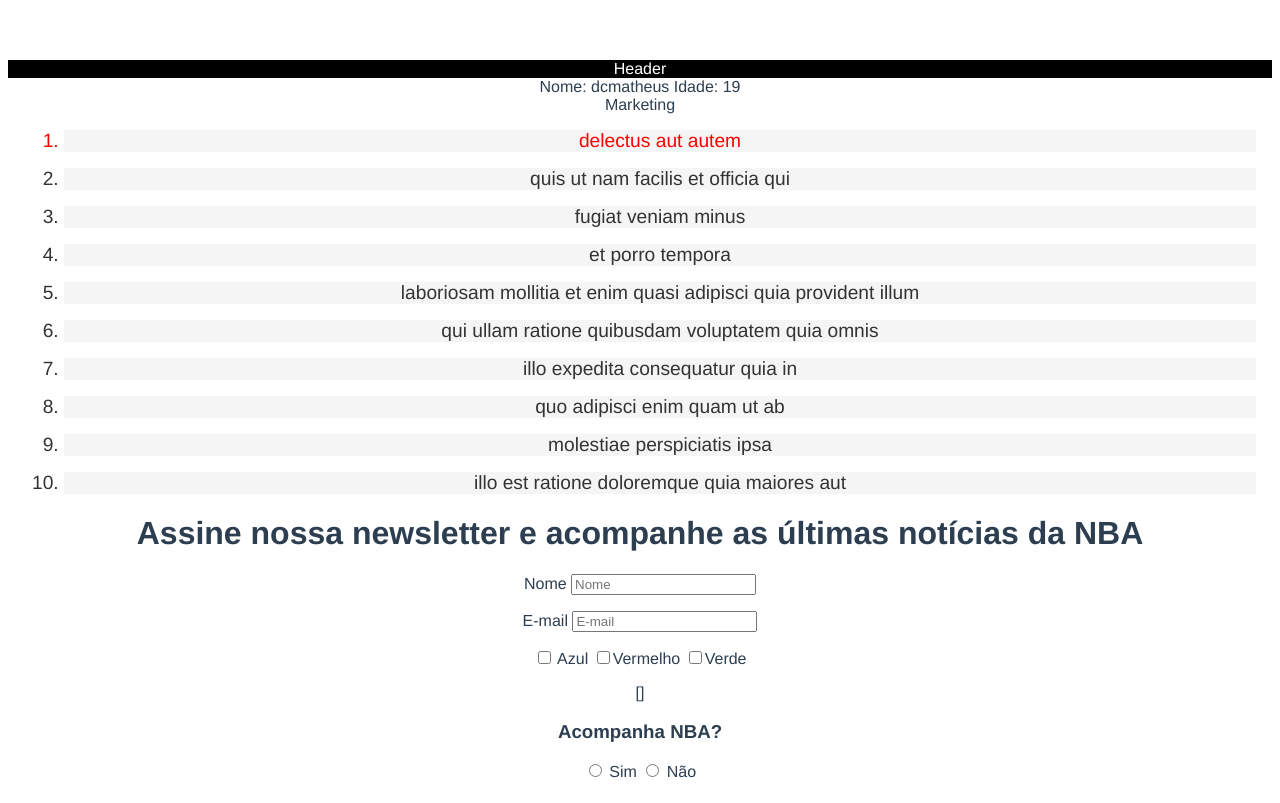
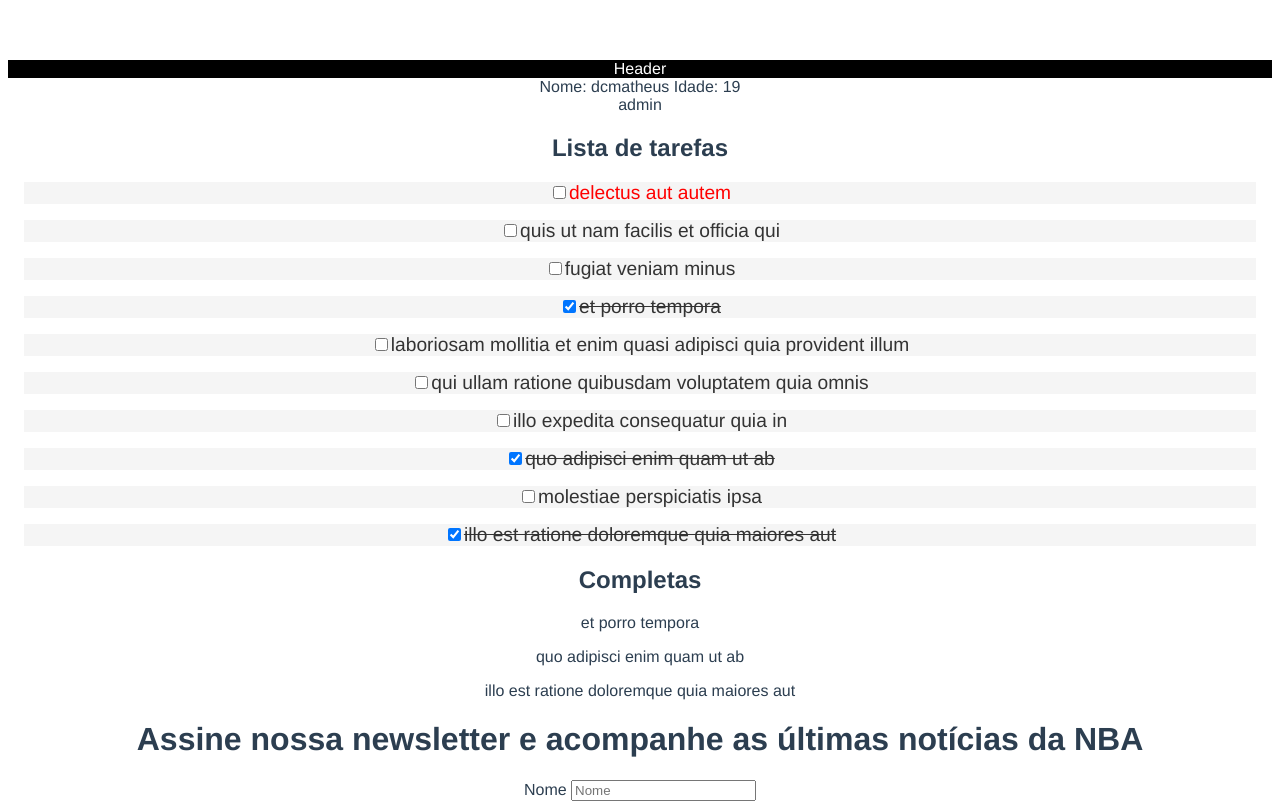
Before and after one commit to dcmatheus/vue-playground, a Vue app: page / in a window 1280 px wide. Shown: the top 803 px of the page. Built offline with nearby package versions, Linux system fonts and the light colour scheme.

Commit message:
Propriedade computada

```diff
--- a/src/App.vue
+++ b/src/App.vue
@@ -1,13 +1,7 @@
 <template>
   <div>
     <HeaderApp v-show="showHeader" />
-    <div>
-      Nome: {{ name }}
-      Idade: {{ age }}
-    </div>
-    <div v-if="accessLevel === 'admin'">Admin</div>
-    <div v-else-if="accessLevel === 'marketing'">Marketing</div>
-    <div v-else>User</div>
+    <UserComponent />
     <TodoList />
     <AppForm />
   </div>
@@ -18,6 +12,7 @@ import { defineComponent } from 'vue';
 import AppForm from './components/AppForm.vue';
 import TodoList from './components/TodoList.vue';
 import HeaderApp from './components/HeaderApp.vue';
+import UserComponent from './components/UserComponent.vue';
 
 export default defineComponent({
   name: 'App',
@@ -25,13 +20,11 @@ export default defineComponent({
     HeaderApp,
     TodoList,
     AppForm,
+    UserComponent,
   },
   data() {
     return {
       showHeader: true,
-      name: 'dcmatheus',
-      age: 19,
-      accessLevel: 'marketing',
     };
   },
 });
--- a/src/components/TodoList.vue
+++ b/src/components/TodoList.vue
@@ -1,19 +1,34 @@
 <template>
-  <ol>
-    <li
+  <div>
+    <h2>Lista de tarefas</h2>
+    <label
       v-for="(todo, index) in todos"
-      :class="[...styles, (index == 0 ? 'first' : '')]"
-      style="font-size: 1.2rem"
+      :class="[...styles, index === 0 && 'first', todo.completed && 'completed']"
+      style="font-size: 1.2rem; display: block"
       :style="{ margin: '1rem' }"
       :key="todo.id"
-    >{{ todo.title }}</li>
-  </ol>
+      :for="`${todo.id}`"
+    >
+      <input type="checkbox" :id="`${todo.id}`" v-model="todo.completed" />
+      <span>{{ todo.title }}</span>
+    </label>
+    <h2>Completas</h2>
+    <p v-for="todo in completedTodos" :key="todo.id">{{ todo.title }}</p>
+  </div>
 </template>
 
 <script lang="ts">
+import { defineComponent } from 'vue';
 import todos from '../utils/todo.json';
 
-export default {
+interface Todo {
+  userId: number;
+  id: number;
+  title: string;
+  completed: boolean;
+}
+
+export default defineComponent({
   name: 'TodoList',
   data() {
     return {
@@ -21,11 +36,15 @@ export default {
       styles: ['bg', 'light'],
     };
   },
-};
+  computed: {
+    completedTodos(): Todo[] {
+      return this.todos.filter((todo) => todo.completed);
+    },
+  },
+});
 </script>
 
 <style scoped>
-
 .bg {
   background-color: #f5f5f5;
 }
@@ -36,4 +55,8 @@ export default {
 .first {
   color: red;
 }
+
+.completed {
+  text-decoration: line-through;
+}
 </style>
--- /dev/null
+++ b/src/components/UserComponent.vue
@@ -0,0 +1,33 @@
+<template>
+  <div>{{ userData }}</div>
+  {{ accessLevel }}
+</template>
+
+<script lang="ts">
+import { defineComponent } from 'vue';
+
+export default defineComponent({
+  name: 'UserComponent',
+  data() {
+    return {
+      name: 'dcmatheus',
+      age: 19,
+    };
+  },
+  computed: {
+    userData(): string {
+      return `Nome: ${this.name}  Idade: ${this.age}`;
+    },
+    accessLevel(): string {
+      return this.age > 18 ? 'admin' : 'marketing';
+    },
+  },
+});
+</script>
+
+<style>
+.header {
+  background: #000;
+  color: #fff;
+}
+</style>
```
Lines whose indentation alone changed are shown as unchanged.
